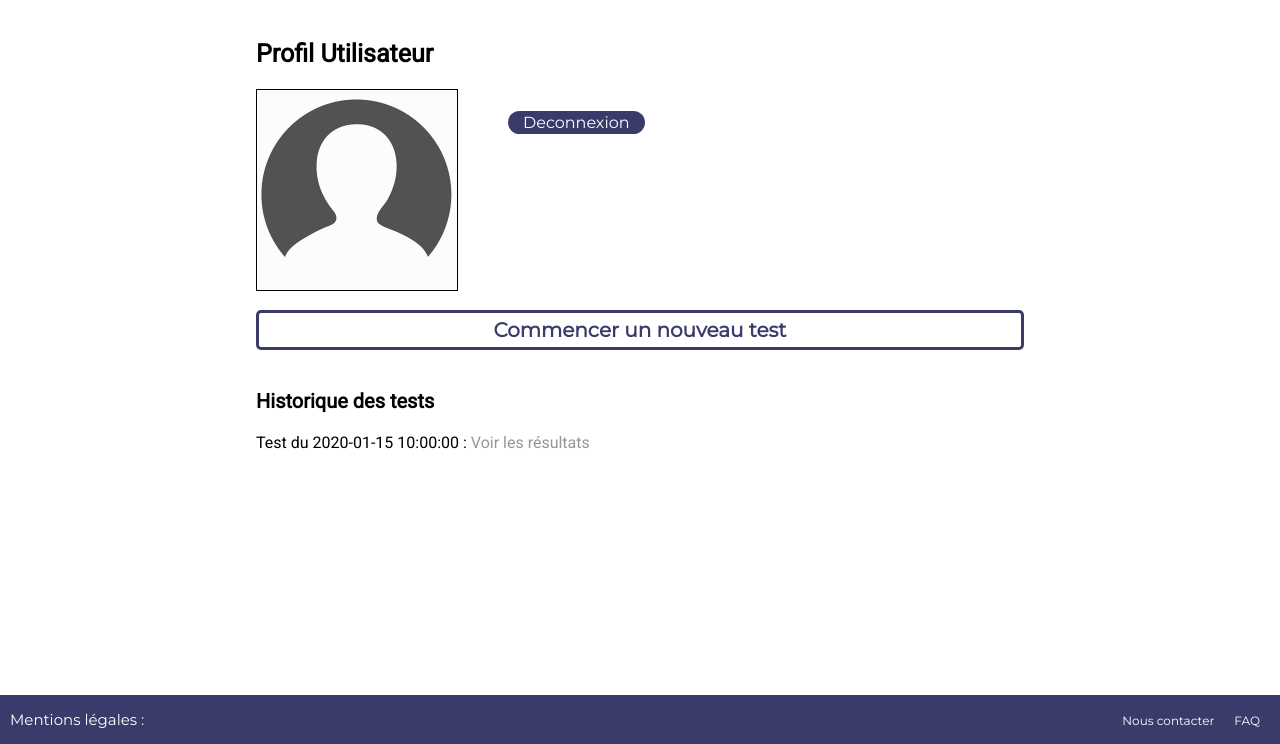
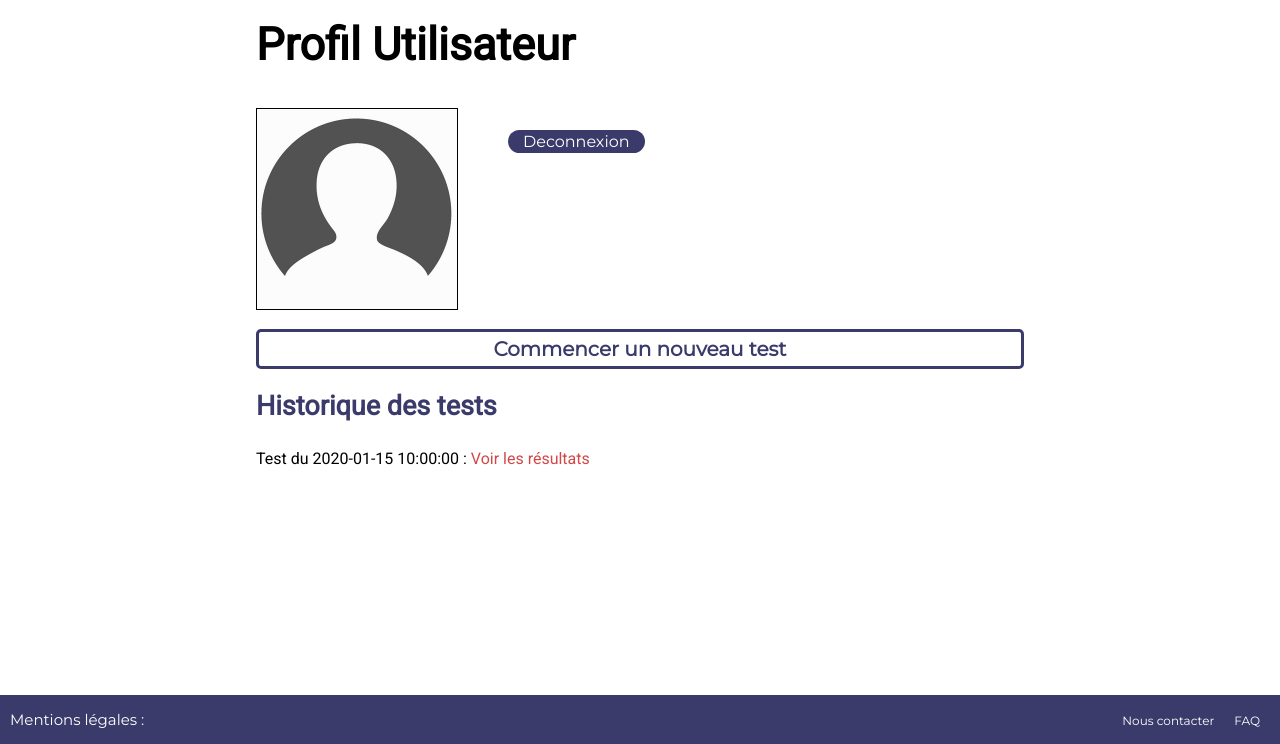
Before and after one commit to InFyQuickReflex/Site, a PHP site: page /fr/profil_utilisateur.php in a window 1280 px wide. Shown: the part 56-800 px from the top of the page. Run offline with PHP 8.4, Linux system fonts and the light colour scheme; the visitor is signed in with stand-in values (Sample User, id 1); tables that the repository leaves empty or names only in its code hold one stand-in row (values such as "Sample post").

Commit message:
Update profil_utilisateur.css

```diff
--- a/Infy V2/css/profil_utilisateur.css
+++ b/Infy V2/css/profil_utilisateur.css
@@ -6,8 +6,9 @@ main
 
 main h2
 {
-    font-size: 25px;
+    font-size: 45px;
     font-weight: bold;
+    margin-top:0px;
 }
 
 main .profil
@@ -82,25 +83,27 @@ main .start_test a:hover
 
 main h3
 {
-    font-size: 20px;
+    font-size: 27px;
     font-weight: bold;
+    color: rgb(59, 59, 107);
+    margin-top: 2px;
+
 }
 
 main .test p
 {
-    font-size: 16px;
-    display: flex;
-    justify-content: space-between;
+    font-size: 18px;
+    font-weight: bold;
 }
 
 main .test a
 {
     text-decoration: none;
-    color: rgb(150, 150, 150);
+    color: rgb(210, 72, 72);
 }
 
 main .test a:hover
 {
-    color: rgb(100, 100, 100);
-    text-decoration: underline;
+    color: rgb(59, 59, 107);
+    text-decoration: none;
 }
```
